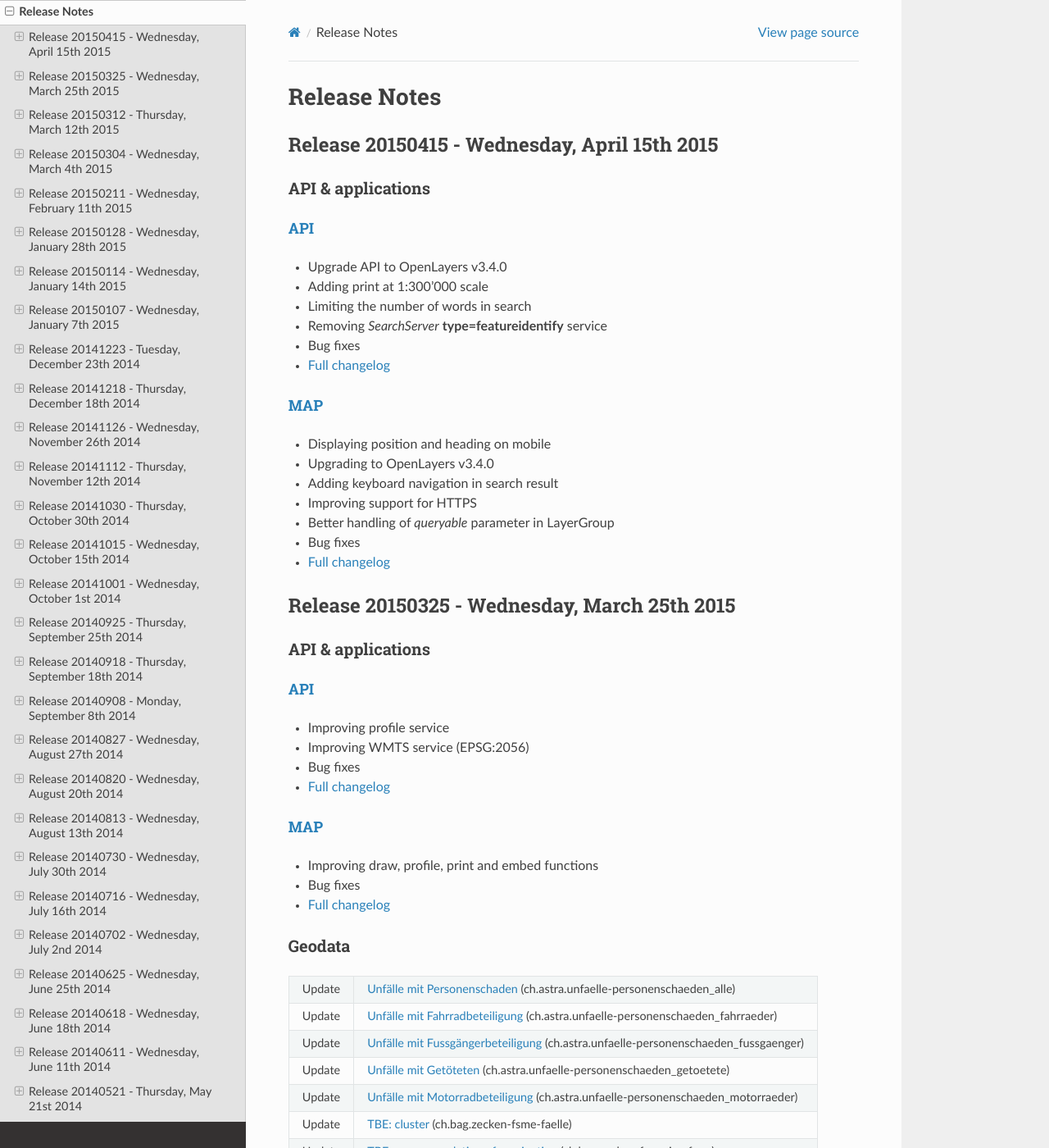
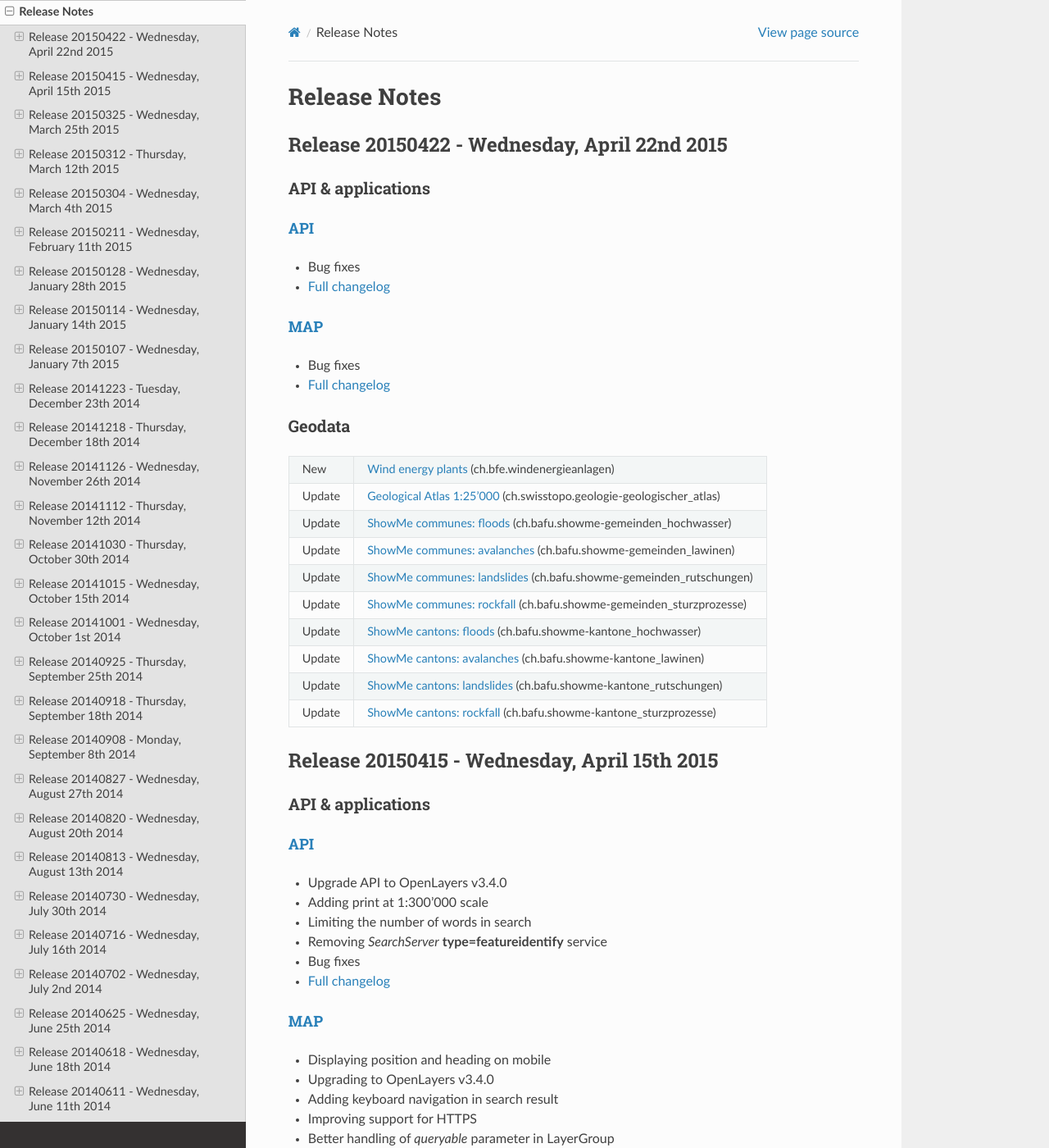
Before and after one commit to swisstopo-test/doc-chsdi3, a Sphinx documentation site: the page built from source/releasenotes/index.rst, in a window 1280 px wide and 1400 px high. Shown: the whole window at 82% size. Built offline with Sphinx 7.4.7 and the Read the Docs theme 2.0.0, drawn with Linux system fonts in a browser that asks for light colours.

Commit message:
releasenotes for 20150422

```diff
--- a/source/releasenotes/index.rst
+++ b/source/releasenotes/index.rst
@@ -8,6 +8,51 @@
 
 Release Notes
 =============
+
+.. _releasenotes_20150422:
+
+Release 20150422 - Wednesday, April 22nd 2015
+------------------------------------------------
+
+API & applications
+******************
+
+`API <//api3.geo.admin.ch>`__
+'''''''''''''''''''''''''''''
+- Bug fixes
+- `Full changelog <https://github.com/geoadmin/mf-chsdi3/compare/r_150415...r_150422>`__
+
+`MAP <//map.geo.admin.ch>`__
+'''''''''''''''''''''''''''''
+- Bug fixes
+- `Full changelog <https://github.com/geoadmin/mf-geoadmin3/compare/r_150415...r_150422>`__
+
+
+Geodata
+*******
+
++--------+------------------------------------------------------------------------------------------------------------------------------------------------------------------------------+
+| New    | `Wind energy plants <//map.geo.admin.ch/?layers=ch.bfe.windenergieanlagen>`__ (ch.bfe.windenergieanlagen)                                                                    |
++--------+------------------------------------------------------------------------------------------------------------------------------------------------------------------------------+
+| Update | `Geological Atlas 1:25'000 <//map.geo.admin.ch/?layers=ch.swisstopo.geologie-geologischer_atlas>`__ (ch.swisstopo.geologie-geologischer_atlas)                               |
++--------+------------------------------------------------------------------------------------------------------------------------------------------------------------------------------+
+| Update | `ShowMe communes: floods <//map.geo.admin.ch/?layers=ch.bafu.showme-gemeinden_hochwasser>`__ (ch.bafu.showme-gemeinden_hochwasser)                                           |
++--------+------------------------------------------------------------------------------------------------------------------------------------------------------------------------------+
+| Update | `ShowMe communes: avalanches <//map.geo.admin.ch/?layers=ch.bafu.showme-gemeinden_lawinen>`__ (ch.bafu.showme-gemeinden_lawinen)                                             |
++--------+------------------------------------------------------------------------------------------------------------------------------------------------------------------------------+
+| Update | `ShowMe communes: landslides <//map.geo.admin.ch/?layers=ch.bafu.showme-gemeinden_rutschungen>`__ (ch.bafu.showme-gemeinden_rutschungen)                                     |
++--------+------------------------------------------------------------------------------------------------------------------------------------------------------------------------------+
+| Update | `ShowMe communes: rockfall <//map.geo.admin.ch/?layers=ch.bafu.showme-gemeinden_sturzprozesse>`__ (ch.bafu.showme-gemeinden_sturzprozesse)                                   |
++--------+------------------------------------------------------------------------------------------------------------------------------------------------------------------------------+
+| Update | `ShowMe cantons: floods <//map.geo.admin.ch/?layers=ch.bafu.showme-kantone_hochwasser>`__ (ch.bafu.showme-kantone_hochwasser)                                                |
++--------+------------------------------------------------------------------------------------------------------------------------------------------------------------------------------+
+| Update | `ShowMe cantons: avalanches <//map.geo.admin.ch/?layers=ch.bafu.showme-kantone_lawinen>`__ (ch.bafu.showme-kantone_lawinen)                                                  |
++--------+------------------------------------------------------------------------------------------------------------------------------------------------------------------------------+
+| Update | `ShowMe cantons: landslides <//map.geo.admin.ch/?layers=ch.bafu.showme-kantone_rutschungen>`__ (ch.bafu.showme-kantone_rutschungen)                                          |
++--------+------------------------------------------------------------------------------------------------------------------------------------------------------------------------------+
+| Update | `ShowMe cantons: rockfall <//map.geo.admin.ch/?layers=ch.bafu.showme-kantone_sturzprozesse>`__ (ch.bafu.showme-kantone_sturzprozesse)                                        |
++--------+------------------------------------------------------------------------------------------------------------------------------------------------------------------------------+
+
 
 .. _releasenotes_20150415:
 
```
